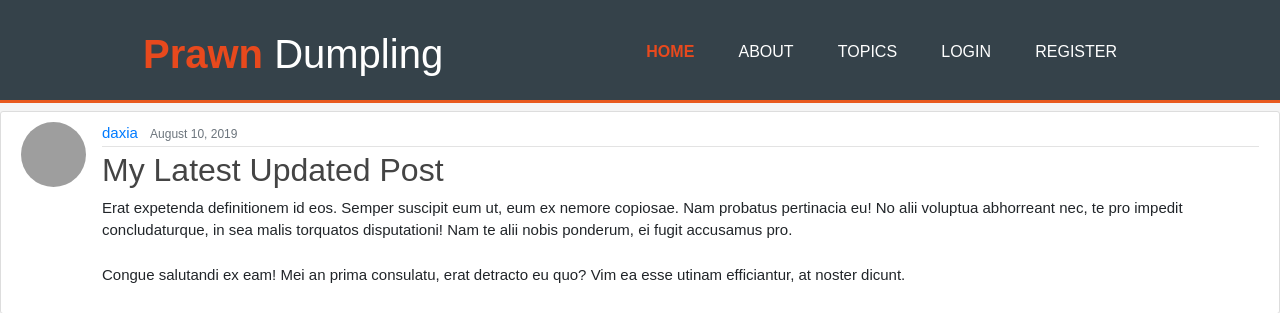
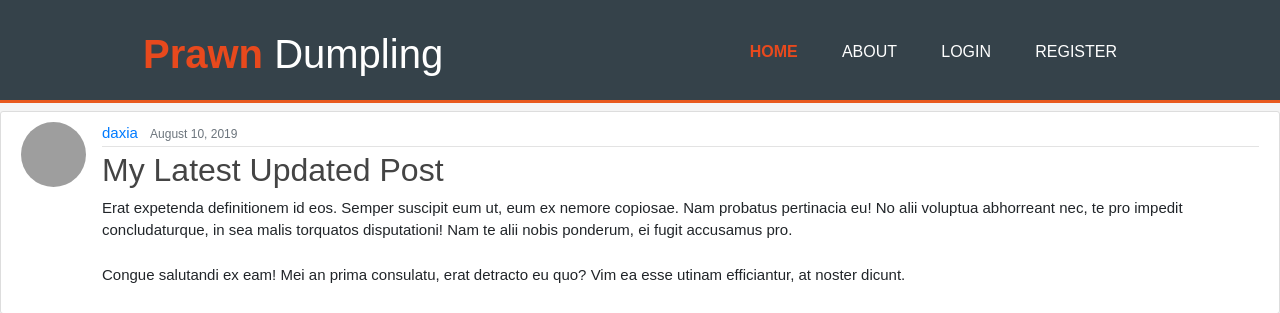
Before and after one commit to daxia07/web4fin, a Django app: page /home/ in a window 1280 px wide. Shown: the top 313 px of the page. Run offline with Django 3.2, Linux system fonts and the light colour scheme; data comes from the database, SQL or seed files in the repository; some libraries are stand-ins or nearby versions; grey boxes are pictures that could not be loaded.

Commit message:
remove topic section

```diff
--- a/blog/templates/blog/base.html
+++ b/blog/templates/blog/base.html
@@ -32,7 +32,7 @@
           <ul>
             <li {%if title == 'Home' %}class="current"{% endif%}><a href="{% url 'blog-home'%}">Home</a></li>
             <li {%if title == 'About' %} class="current"{% endif%}><a href="{% url 'blog-about' %}">About</a></li>
-            <li {%if title == 'Topic' %} class="current"{% endif%}><a href="#">Topics</a></li>
+            <!-- <li {%if title == 'Topic' %} class="current"{% endif%}><a href="#">Topics</a></li> -->
             {% if user.is_authenticated %}
                 <li><a href="{% url 'post-create' %}">New Post</a></li>
                 <li><a href="{% url 'profile' %}">Profile</a></li>
```
